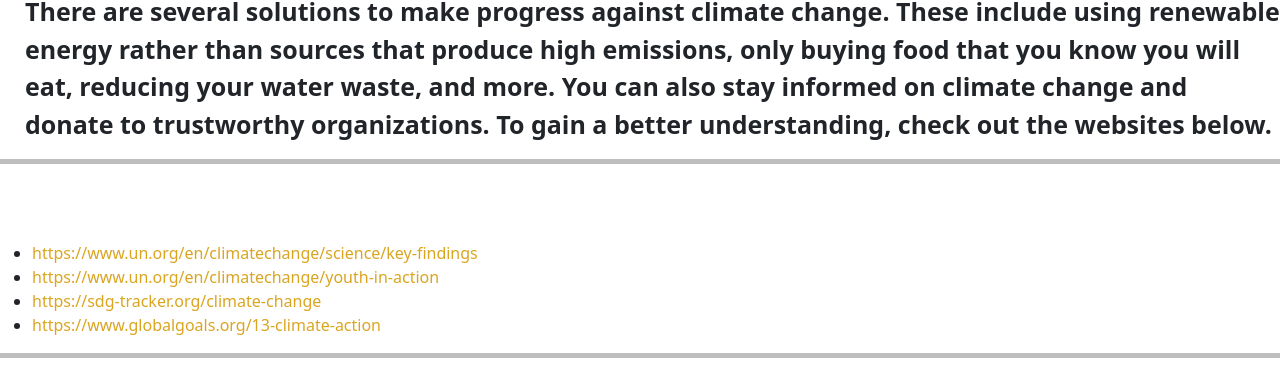
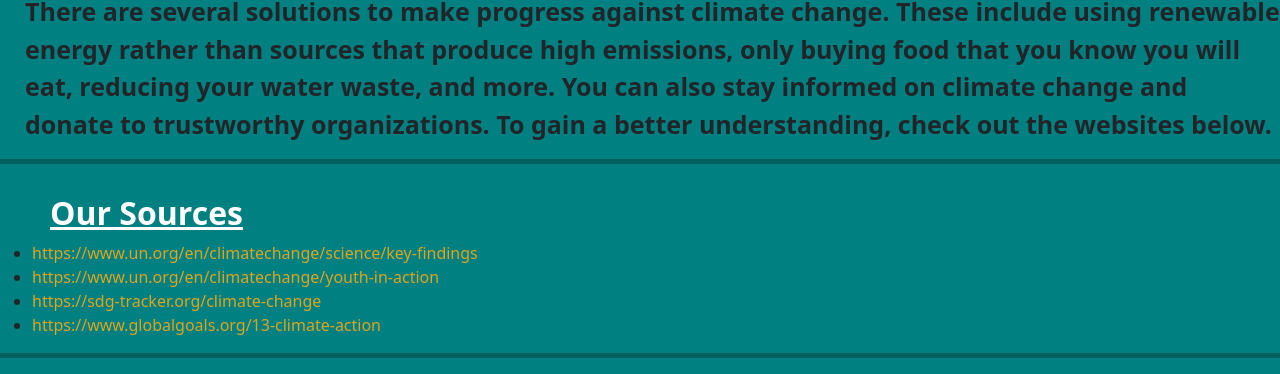
Before and after one commit to Ayushgup85/Climate-Action, a plain HTML site: page index.html in a window 1280 px wide. Shown: the part 633-1007 px from the top of the page. Drawn offline with nearby package versions, Linux system fonts and the light colour scheme.

Commit message:
New Project

```diff
--- a/index.html
+++ b/index.html
@@ -10,7 +10,7 @@
     <link href="https://cdn.jsdelivr.net/npm/bootstrap@5.0.2/dist/css/bootstrap.min.css" rel="stylesheet" integrity="sha384-EVSTQN3/azprG1Anm3QDgpJLIm9Nao0Yz1ztcQTwFspd3yD65VohhpuuCOmLASjC" crossorigin="anonymous">
     <title>Climate Action</title>
   </head>
-  <body>
+  <body style="background-color: teal;">
 
    <h1 class="text">Climate Action</h1>
     <img class="image" src="./images/download.png" alt="" srcset="">
--- a/style.css
+++ b/style.css
@@ -1,6 +1,6 @@
-body{
-    background-color: teal;
-}
+/* body{
+    background-color: black;
+} */
 .text{
     color: white;
     display: flex;
```
